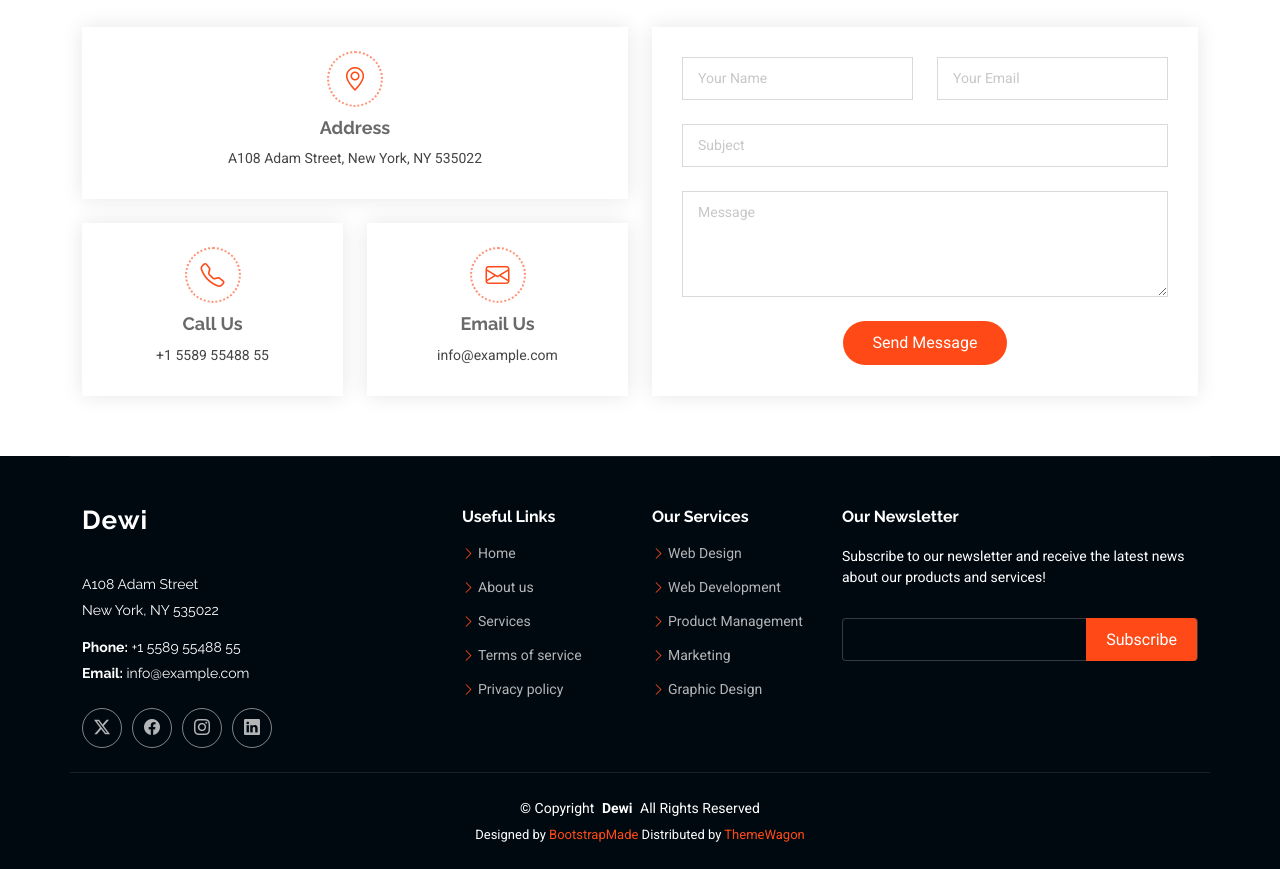
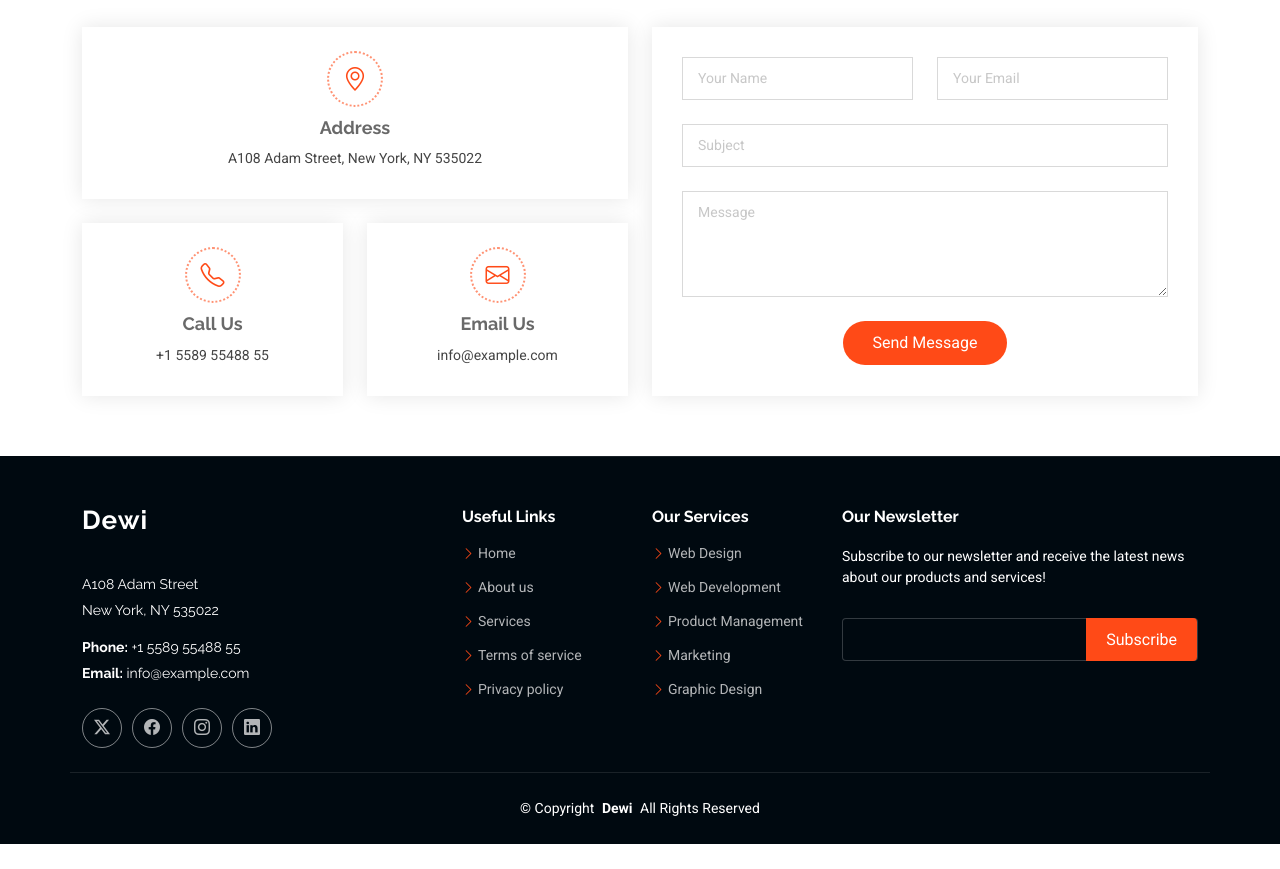
Before and after one commit to shakeel074/Dewi-corporation, a plain HTML site: page index.html in a window 1280 px wide. Shown: the part 6817-7686 px from the top of the page. After the commit the page ends 7661 px from the top, so only its background shows below. Drawn offline with Linux system fonts and the light colour scheme.

Commit message:
Update index.html

```diff
--- a/index.html
+++ b/index.html
@@ -1014,13 +1014,7 @@
 
     <div class="container copyright text-center mt-4">
       <p>© <span>Copyright</span> <strong class="px-1 sitename">Dewi</strong> <span>All Rights Reserved</span></p>
-      <div class="credits">
-        <!-- All the links in the footer should remain intact. -->
-        <!-- You can delete the links only if you've purchased the pro version. -->
-        <!-- Licensing information: https://bootstrapmade.com/license/ -->
-        <!-- Purchase the pro version with working PHP/AJAX contact form: [buy-url] -->
-        Designed by <a href="https://bootstrapmade.com/">BootstrapMade</a> Distributed by <a href=“https://themewagon.com>ThemeWagon
-      </div>
+
     </div>
 
   </footer>
```
